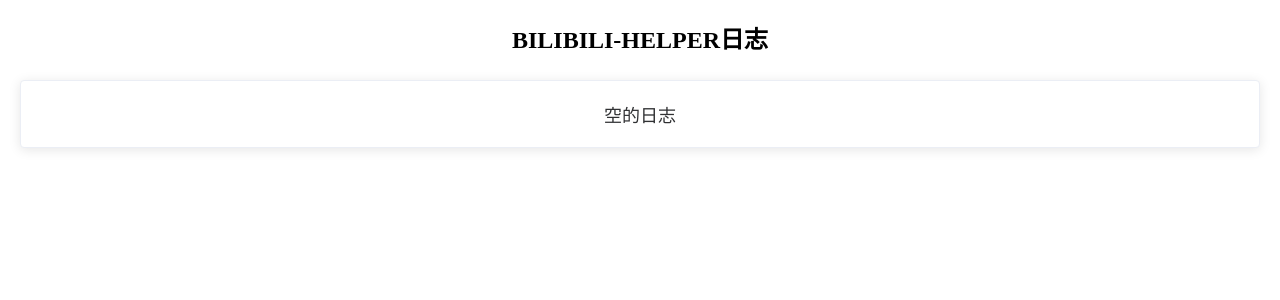
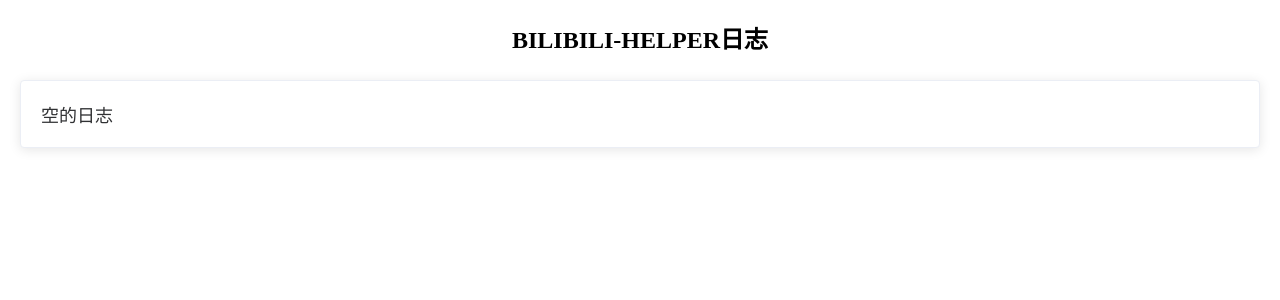
Before and after one commit to hx-w/BILIBILI-HELPER-CONFIG-GEN, a Vue app: page /#/log in a window 1280 px wide. Shown: the top 300 px of the page. Built offline with nearby package versions, Linux system fonts and the light colour scheme; what vue-json-viewer would draw is missing.

Commit message:
Update log.vue

```diff
--- a/src/views/log.vue
+++ b/src/views/log.vue
@@ -3,7 +3,7 @@
     <el-header><h1 align="center">BILIBILI-HELPER日志</h1></el-header>
     <el-main>
       <el-card class="box-card">
-      <div class="text-wrapper" align="center" style="font-size:18px;"><span>{{ log }}</span></div>
+      <div class="text-wrapper" style="font-size:18px;"><span>{{ log }}</span></div>
       </el-card>
     </el-main>
   </el-container>
```
